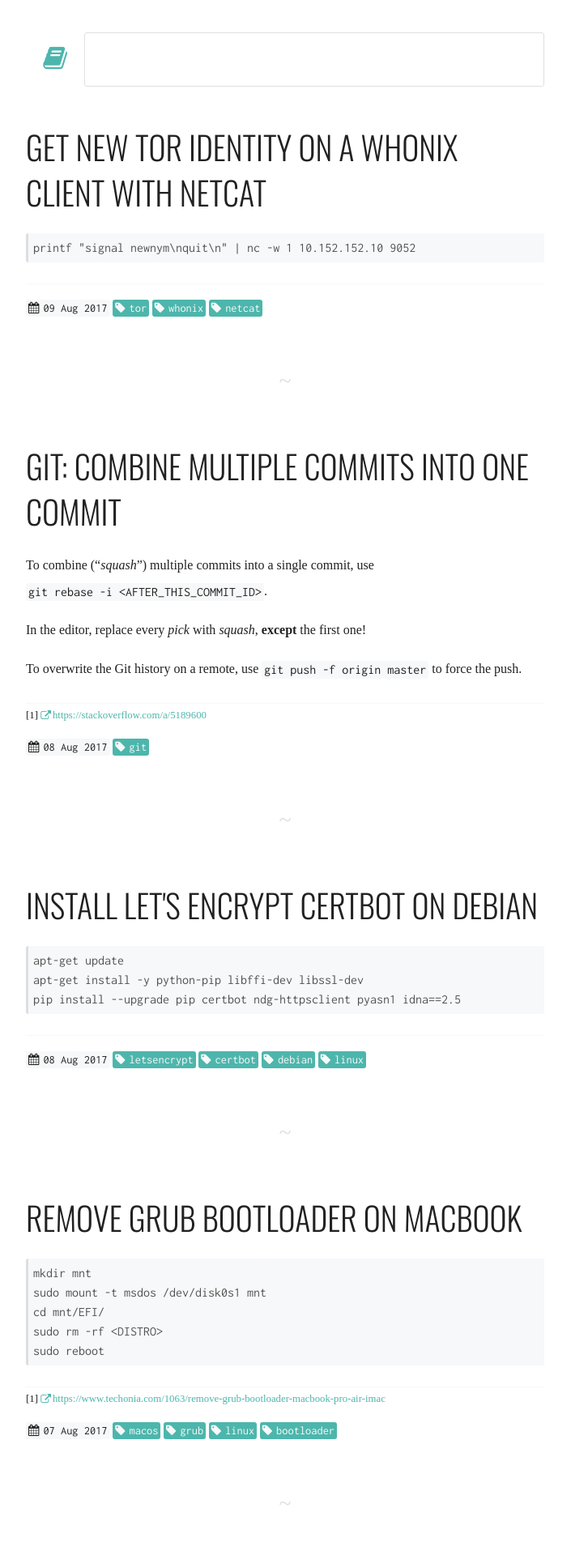
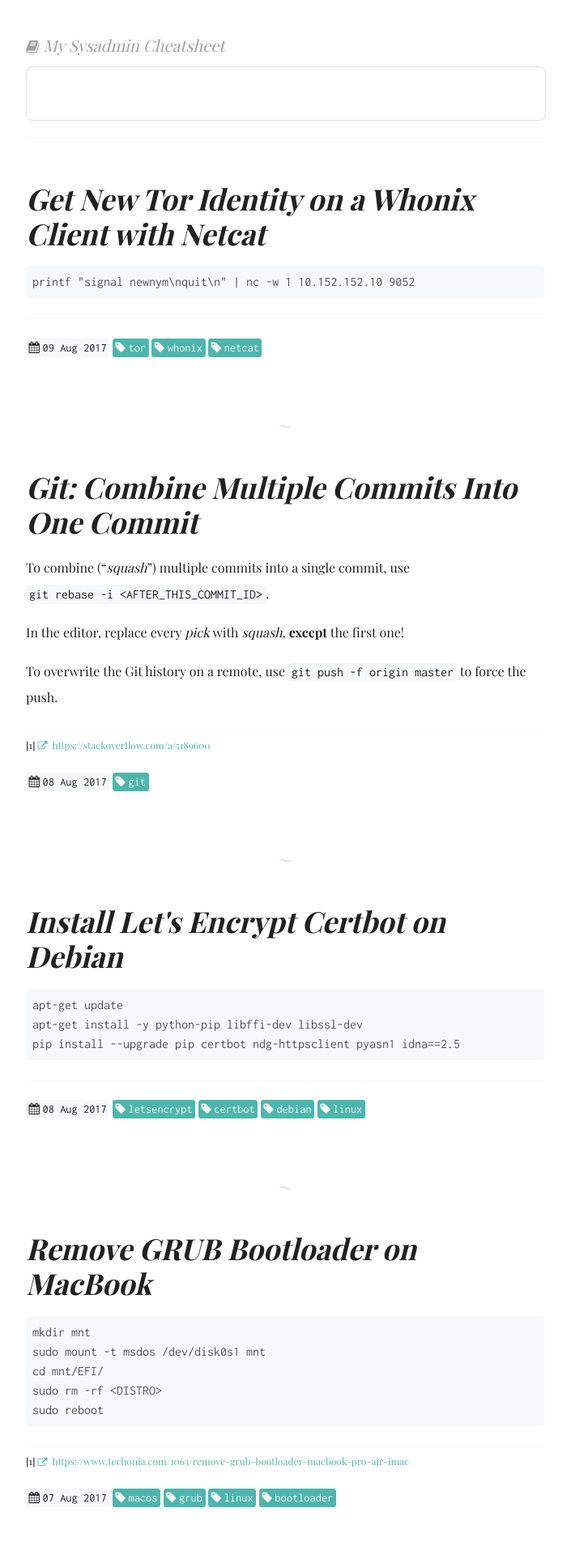
Before and after one commit to j7k6/docs.j7k6.org, a Jekyll site: the page built from index.html, in a window 1280 px wide. Shown: the top 1920 px of the page at 81% size, without its empty margins (288-993 px from the left). Built offline with Jekyll 4.4.1, drawn with Linux system fonts in a browser that asks for light colours; nearby versions of some CDN libraries; some web fonts are replaced; the list of posts is cut into pages by our own code.

Commit message:
my sysadmin cheatsheet

```diff
--- a/_layouts/default.html
+++ b/_layouts/default.html
@@ -5,7 +5,7 @@
     <meta http-equiv="x-ua-compatible" content="ie=edge">
     <title>{{ page.title }}</title>
     <meta name="viewport" content="width=device-width, initial-scale=1">
-    <link href="https://fonts.googleapis.com/css?family=Quattrocento:400,700|Oswald:300,400|Inconsolata" rel="stylesheet">
+    <link href="https://fonts.googleapis.com/css?family=Playfair+Display:400,400i,700,700i|Inconsolata" rel="stylesheet">
     <link rel="stylesheet" href="/assets/css/main.css?{{ site.time | date: '%s'}}">
     <meta name="google-site-verification" content="iSJ1aZUbjccG7ySAnFxdzx4aNniac2xpTYO7xRgOulc" />
     <script src="https://ajax.googleapis.com/ajax/libs/jquery/3.2.1/jquery.min.js"></script>
@@ -24,19 +24,23 @@
 
   <body>
     <header>
-      <div class="nav">
-        <a href="/"><i class="fa fa-book"></i></a>
+      <div class="home">
+        <a href="/"><i class="fa fa-book"></i>My Sysadmin Cheatsheet</a>
+      </div>
+      <div class="search">
         <input type="text" id="q" autocomplete="off" autocorrect="off" autocapitalize="off" spellcheck="false" tabindex="1">
       </div>
       <div class="results">
-        <span></span>
         <ul>
         </ul>
       </div>
+
     </header>
 
+    <hr class="line">
 
     <div class="content">
+
       {{ content }}
 
       <footer>
@@ -44,6 +48,7 @@
           <li><i class="fa fa-code"></i>2013-2017</li>
           <li><i class="fa fa-envelope"></i><a href="mailto:docs@j7k6.org">docs@j7k6.org</a></li>
           <li><i class="fa fa-archive"></i><a href="/archive/">Archive</a></li>
+          <li><i class="fa fa-tags"></i><a href="/tags/">Tags</a></li>
         </ul>
       </footer>
     </div>
--- a/assets/css/main.scss
+++ b/assets/css/main.scss
@@ -11,11 +11,9 @@ $black: #212121;
 $link: #4DB6AC;
 $light: #F7F8F9;
 
-$defaultFont: 'Quattrocento';
+$defaultFont: 'Playfair Display', Helvetica, sans-serif;
 $codeFont: Inconsolata, Monaco, 'Lucida Console', monospace;
-$headerFont: 'Oswald', Helvetica, sans-serif;
-
-$headerHeight: 75px;
+$headerFont: $defaultFont;
 
 $break-small: 640px;
 $break-large: 960px;
@@ -64,45 +62,78 @@ header {
   height: auto;
   vertical-align: middle;
   line-height: 2em;
-  margin: 2.5em auto !important;
+  margin: 2em auto !important;
 
-  .nav {
-    display: flex;
+  .home {
+    margin: 0.5em 0;
+    white-space: nowrap;
+    overflow: hidden;
+
+    i {
+      padding-right: 0.25em;
+      font-size: 0.9em;
+    }
+
+    a {
+      color: lighten($black, 50%);
+      font-style: italic;
+      font-size: 1.25em;
+      border-bottom: 1px solid transparent;
+    }
+
+    a:hover {
+      color: inherit;
+      text-decoration: none;
+      border-bottom: 1px solid $black;
+    }
+  }
+
+  .meta & {
+    color: $light;
+  }
+
+  .search {
     width: 100%;
     position: absolute;
 
-    a {
-      display: inline-block;
-      width: 1.5em;
+    input {
+      display: block;
+      width: calc(100% - 1em);
+      height: auto;
       font-size: 2em;
+      text-align: left;
+      font-family: $codeFont;
+      background: lighten($light, 33%);
+      color: lighten($black, 33%);
+      border: 0.025em solid lighten($black, 75%);
+      border-radius: 0.25em;
       padding: 0.5em;
-      transition: all 0.3s ease-in-out;
-      text-align: center;
+      margin: 0 auto;
+      transition: all 0.30s ease-in-out;
+      outline: none;
+      z-index: 2000;
     }
 
-    a:hover {
-      text-decoration: none;
+    input:focus {
+      box-shadow: 0 0 0.25em $link;
     }
   }
 
   .results {
     position: relative;
-    top: 4em;
+    top: 4.25em;
     width: 100%;
     z-index: 1000;
-    display: flex;
     visibility: hidden;
-    display: flex;
-    align-items: center;
 
     ul {
-      display: inline-block;
+      display: block;
       height: auto;
       width: 100%;
       background-color: $light;
       opacity: 0.98;
-      border: 1px solid lighten($black, 80%);
-      border-radius: 3px;
+      border: 0.025em solid lighten($black, 80%);
+      border-radius: 0.25em;
       overflow: hidden;
 
       li {
@@ -125,40 +156,8 @@ header {
         text-decoration: none;
       }
     }
-
-    span {
-      display: inline-block;
-      width: 1.5em;
-      height: auto;
-      font-size: 2em;
-      padding: 0.5em;
-      content: "\f066";
-      font-family: 'FontAwesome';
-      visibility: hidden;
-    }
   }
 
-  input {
-    display: inline-block;
-    width: 100%;
-    height: auto;
-    font-size: 2em;
-    text-align: left;
-    font-family: $codeFont;
-    background: lighten($light, 33%);
-    color: lighten($black, 33%);
-    border: 1px solid lighten($black, 75%);
-    border-radius: 3px;
-    padding: 0.5em;
-    margin: 0 auto;
-    transition: all 0.30s ease-in-out;
-    outline: none;
-    z-index: 2000;
-  }
-
-  input:focus {
-    box-shadow: 0 0 7px $link;
-  }
 }
 
 p, div.post {
@@ -177,48 +176,48 @@ a {
     text-decoration: underline;
 
     code {
-      background: $black !important;
+      background: $light !important;
+      color: $link !important;
     }
   }
 }
 
 h1, h2, h3 {
   font-family: $headerFont;
-  font-weight: 300;
+  font-weight: 700;
   margin: 0.5em auto;
-  line-height: 1.4em;
+  line-height: 1.2em;
   white-space: pre-wrap;
-  text-transform: uppercase;
 }
 
 h1 {
-  font-size: 2.5em;
+  font-size: 2.25em;
   margin-top: 0;
-  margin-left: -3px;
-  padding: 3px;
 
   a {
     color: inherit;
     text-decoration: none;
-    border-radius: 3px;
     overflow: hidden;
+    border-bottom: 1px solid transparent;
+    font-style: italic;
+  }
 
-    &:hover {
-      text-decoration: none;
-      background-color: $black;
-      color: $light;
-    }
+  a:hover {
+    text-decoration: none;
+    border-bottom: 1px solid $black;
   }
 }
 
 h2 {
   font-size: 1.75em;
-  margin-top: 2em;
+  margin-top: 1em;
+  font-weight: 400;
 }
 
 h3 {
   font-size: 1.25em;
-  margin-top: 2em;
+  margin-top: 1em;
+  font-weight: 400;
 }
 
 h2 + h3 {
@@ -238,15 +237,15 @@ ul, ol {
 
 ul {
   li {
-    margin-left: 30px;
+    margin-left: 1.75em;
 
     footer & {
-      padding: 0 10px !important;
+      padding: 0 1em !important;
     }
 
     a {
       nav & {
-        padding: 10px;
+        padding: 0.75em;
         display: inline-block;
         background: $light;
 
@@ -259,7 +258,7 @@ ul {
     }
 
     ul li {
-      margin-left: 40px;
+      margin-left: 1.75em;
     }
   }
 
@@ -271,7 +270,7 @@ ul {
       display: inline-block;
 
       i {
-        margin-right: 5px;
+        margin-right: 0.25em;
       }
     }
   }
@@ -281,7 +280,7 @@ ul {
   }
 
   &.meta  {
-    margin: 10px auto;
+    margin: 1em auto;
   }
 
   &.archive {
@@ -289,42 +288,43 @@ ul {
   }
 
   article & {
-    margin: 10px auto;
+    margin: 1em auto;
   }
 }
 
 ol {
   li {
-    margin: 20px auto 0 auto;
+    margin: 1.25em auto 0 auto;
     padding: 0;
     list-style-position: inside;
 
     pre {
-      margin-left: 20px;
+      margin-left: 1.25em;
     }
   }
 
   ul li {
     margin-top: 0;
-    margin-left: 40px;
+    margin-left: 1.75em;
   }
 }
 
 
 footer {
   text-align: center;
-  margin: 50px auto;
+  font-family: $codeFont;
+  margin: 2em auto;
   width: 100%;
 
   * {
-    color: lighten($black, 33%);
+    color: lighten($black, 50%);
   }
 }
 
 blockquote {
-  border-left: 3px solid darken($light, 10%);
-  margin-left: 10px;
-  padding-left: 10px;
+  border-left: 0.25em solid darken($light, 10%);
+  margin-left: 0.5em;
+  padding-left: 0.5em;
   font-style: italic;
   color: lighten($black, 30%);
 
@@ -339,14 +339,13 @@ pre, code {
 }
 
 pre {
-  border-left: 3px solid darken($light, 10%);
-  padding: 10px;
-  margin: 10px auto;
+  padding: 0.5em;
+  margin: 0.5em auto;
   background: $light !important;
   line-height: 1.5;
   display: block;
-  padding: 3px;
-  border-radius: 3px;
+  padding: 0.25em;
+  border-radius: 0.25em;
   overflow-x: hidden;
 
   > code {
@@ -369,8 +368,8 @@ code {
     color: $black;
     display: inline-block;
     line-height: 1;
-    padding: 3px;
-    border-radius: 3px;
+    padding: 0.25em;
+    border-radius: 0.25em;
     vertical-align: middle;
   }
 
@@ -380,11 +379,11 @@ code {
 }
 
 .meta, footer {
-  font-size: 90%;
+  font-size: 0.9em;
 }
 
 article {
-  margin: 0 auto 50px auto;
+  margin: 0 auto 2em auto;
   overflow-x: hidden;
 
   div.posts & {
@@ -393,7 +392,7 @@ article {
       font-size: 1.75em;
       display: block;
       width: 100%;
-      margin: 50px auto 0 auto;
+      margin: 2em auto 0 auto;
       text-align: center;
       vertical-align: center;
       color: darken($light, 10%);
@@ -401,7 +400,7 @@ article {
   }
 }
 
-div.content, header {
+div.content, header, hr.line {
   position: absolute;
   left: 25vw;
   width: 50vw;
@@ -417,8 +416,12 @@ div.content, header {
   }
 }
 
-div.content {
-  top: 150px;
+hr.line{
+  top: 9em;
+}
+
+div.content{
+  top: 14em;
 }
 
 
@@ -426,25 +429,25 @@ img {
   display: block;
   width: auto;
   max-width: 100%;
-  margin: 10px auto;
+  margin: 1em auto;
   text-align: center;
 }
 
 
 hr {
   display: block;
-  margin: 25px auto 5px auto;
+  margin: 1.5em auto 0.5em auto;
   border: 0;
   height: 0;
-  border-top: 1px solid $white;
-  border-bottom: 1px solid $light;
+  border-top: 0.1em solid $white;
+  border-bottom: 0.1em solid $light;
 
   + ol {
     list-style-type: none;
     counter-reset: o-counter 0;
 
     li {
-      font-size: 80%;
+      font-size: 0.75em;
       line-height: 1.5;
       margin: 0;
       padding: 0;
@@ -464,7 +467,7 @@ hr {
           font-family: FontAwesome;
           content: "\f08e";
           display: inline-block;
-          padding-right: 2px;
+          padding-right: 0.5em;
           vertical-align: middle;
         }
       }
--- a/index.html
+++ b/index.html
@@ -1,6 +1,6 @@
 ---
 layout: default
-title: "Docs"
+title: "My Sysadmin Cheatsheet"
 ---
 
 <div class="posts">
```
Also changed, not shown: _posts/2017-07-08-my-sysadmin-cheat-sheet.md (+0 -4 lines), _posts/2017-07-24-automate-mysql-secure-installation.md (+1 -1 lines), favicon.ico (deleted).
